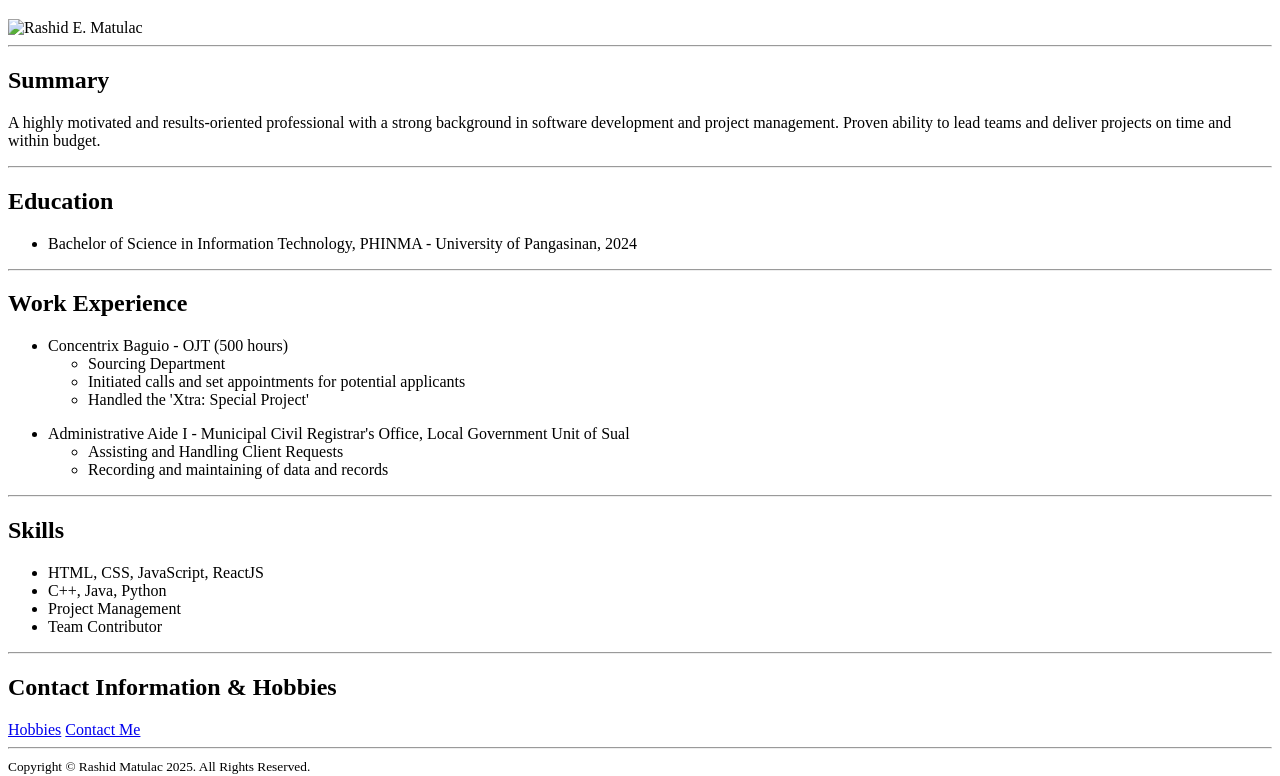
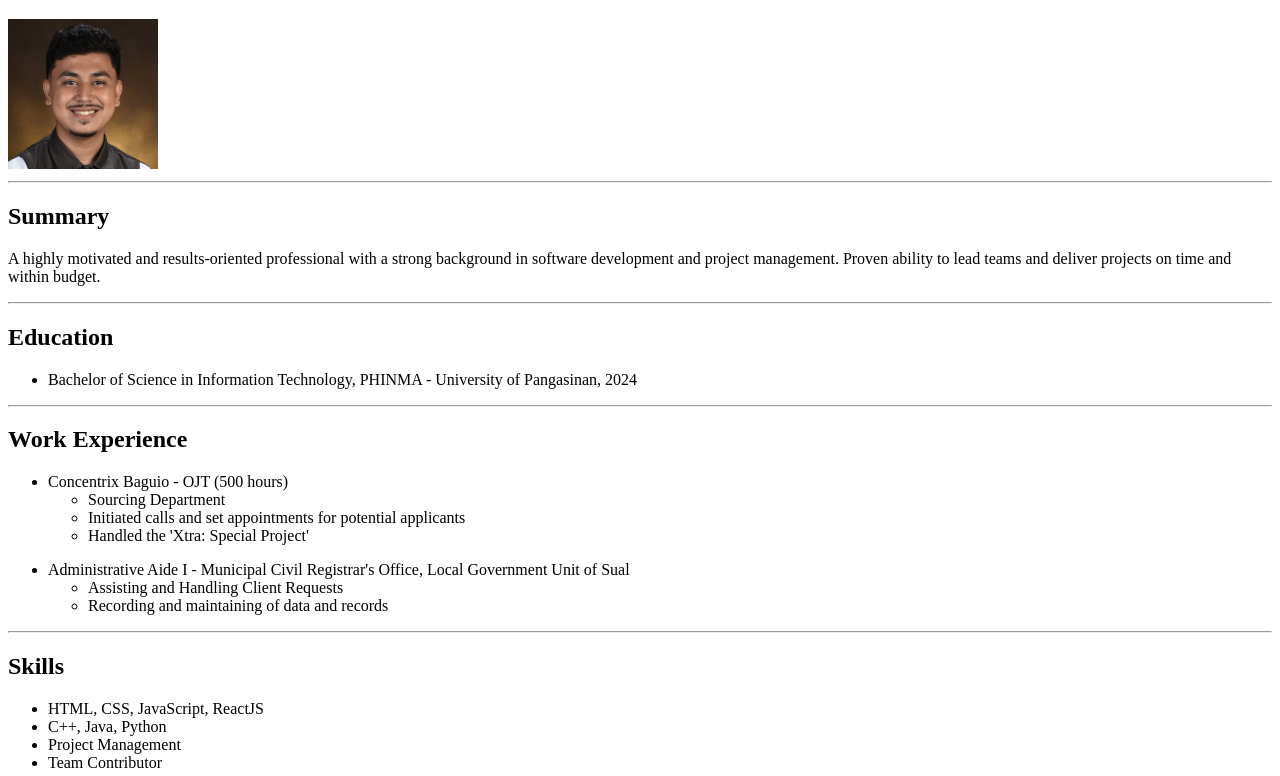
Before and after one commit to RushTzy/resume, a plain HTML site: page index.html in a window 1280 px wide. Shown: the part 61-837 px from the top of the page. Drawn offline with Linux system fonts and the light colour scheme.

Commit message:
Update index.html
Fixed img src

```diff
--- a/index.html
+++ b/index.html
@@ -7,7 +7,7 @@
   </head>
   <body>
     <h1>Rashid E. Matulac</h1>
-    <img src="./assets/re.jpg" alt="Rashid E. Matulac" height="150" />
+    <img src="./assets/rem.jpg" alt="Rashid E. Matulac" height="150" />
     <hr />
     <h2>Summary</h2>
     <p>
```
